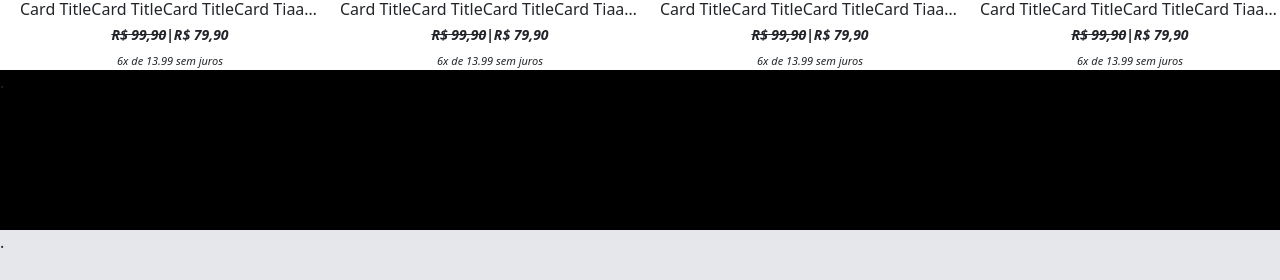
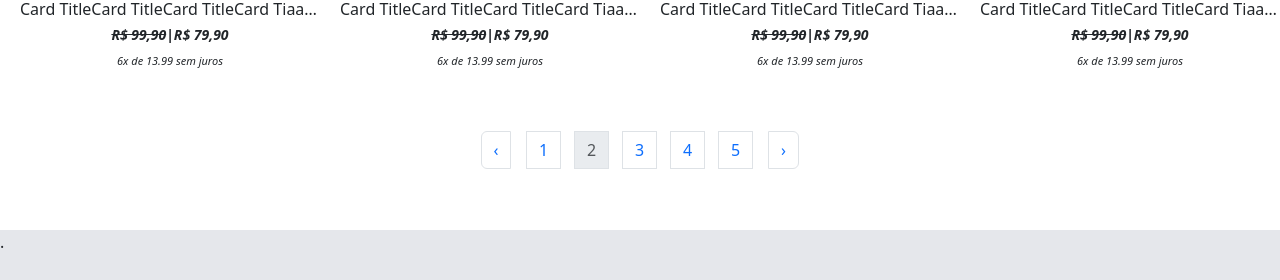
Before and after one commit to IcaroJordano/ExploreTecs, a React (Vite) app: page / in a window 1280 px wide. Shown: the part 2222-2502 px from the top of the page. Built offline with nearby package versions, Linux system fonts and the light colour scheme.

Commit message:
section pagination

```diff
--- a/src/components/Home-Page/Pagination.jsx
+++ b/src/components/Home-Page/Pagination.jsx
@@ -1,7 +1,27 @@
-export function Pagination(params) {
-    return(
-        <section className="w-full h-40 bg-black">
-                .
+import Pagination from 'react-bootstrap/Pagination';
+
+export function SectionPagination(params) {
+    return (
+        <section className="w-full h-40   flex justify-center items-center overflow-hidden">
+            <Pagination className='' >
+                <Pagination.Prev  className=' justify-center items-center flex   h-10 w-10  p-0 mx-1 text-red-500  '  />
+                <Pagination.Item  className=' justify-center items-center flex   h-10 w-10  p-0 mx-1 text-red-500  ' >
+                    1
+                </Pagination.Item>
+                <Pagination.Item  className=' justify-center items-center flex   h-10 w-10  p-0 mx-1 text-red-500  '  disabled>
+                    2
+                </Pagination.Item>
+                <Pagination.Item  className=' justify-center items-center flex   h-10 w-10  p-0 mx-1 text-red-500  ' >
+                    3
+                </Pagination.Item>
+                <Pagination.Item  className=' justify-center items-center flex   h-10 w-10  p-0 mx-1 text-red-500  ' >
+                    4
+                </Pagination.Item>
+                <Pagination.Item  className=' justify-center items-center flex   h-10 w-10  p-0 mx-1 text-red-500   ' >
+                    5
+                </Pagination.Item>
+                <Pagination.Next  className=' justify-center items-center flex   h-10 w-10  p-0 mx-1 text-red-500  '  />
+            </Pagination>
         </section>
     )
 }
--- a/src/components/Rotas/Pages/HomePage.jsx
+++ b/src/components/Rotas/Pages/HomePage.jsx
@@ -3,7 +3,7 @@
 // import imagem from "../../../images/imagem.jpeg"
 import { Produtos } from '../../Home-Page/Produtos';
 import { Filters } from '../../Home-Page/Filters';
-import { Pagination } from '../../Home-Page/Pagination';
+import { SectionPagination } from '../../Home-Page/Pagination';
 import { Footer } from '../../Home-Page/Footer';
 import { Home } from '../../Home-Page/Home';
 
@@ -15,7 +15,7 @@ export function HomePage() {
             <Home></Home>
             <Filters></Filters>
             <Produtos></Produtos>
-            <Pagination></Pagination>
+            <SectionPagination></SectionPagination>
             <Footer></Footer>
         </section>
     );
```
Also changed, not shown: src/components/Home-Page/Home.jsx (+5 -5 lines).
